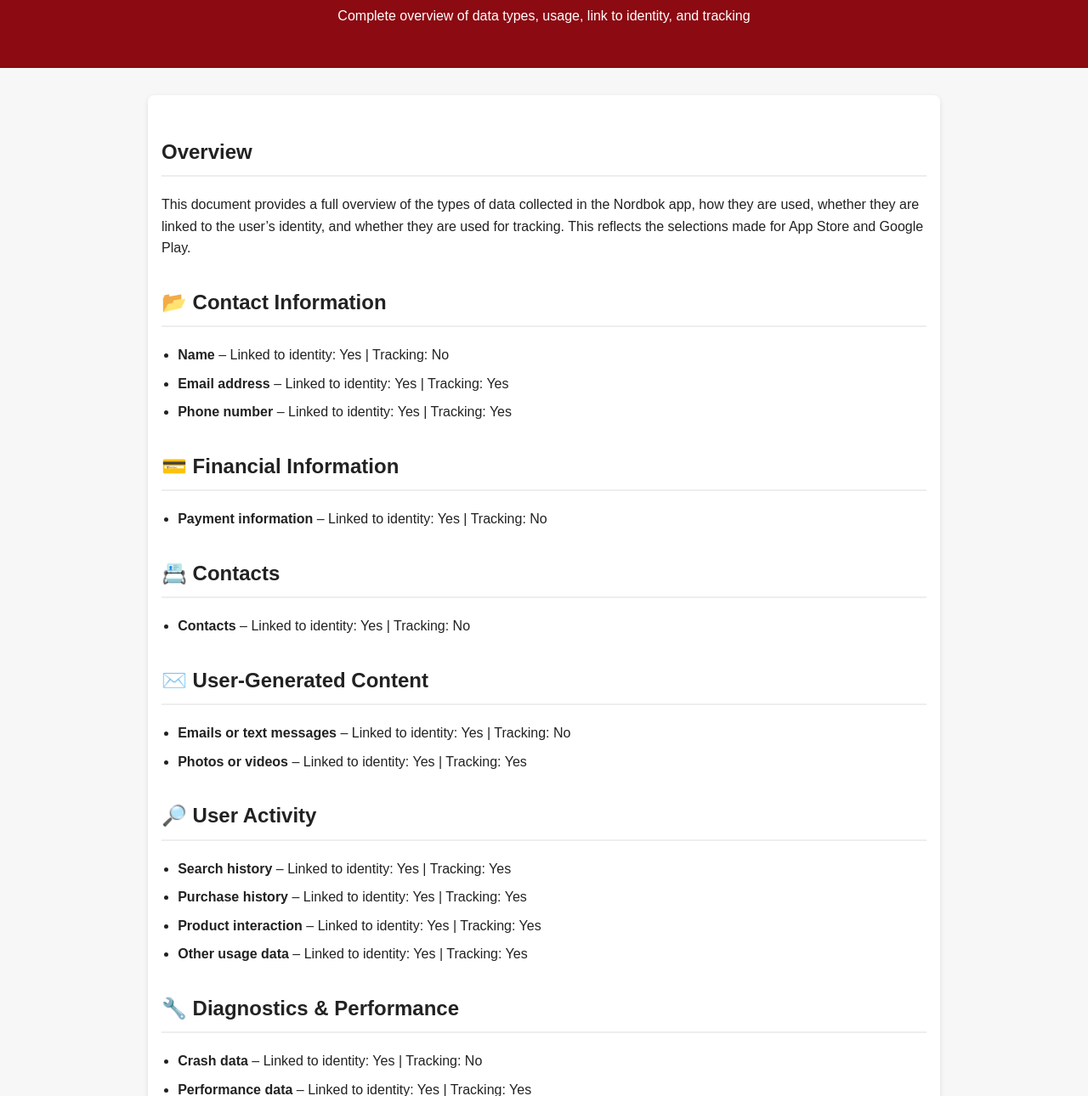
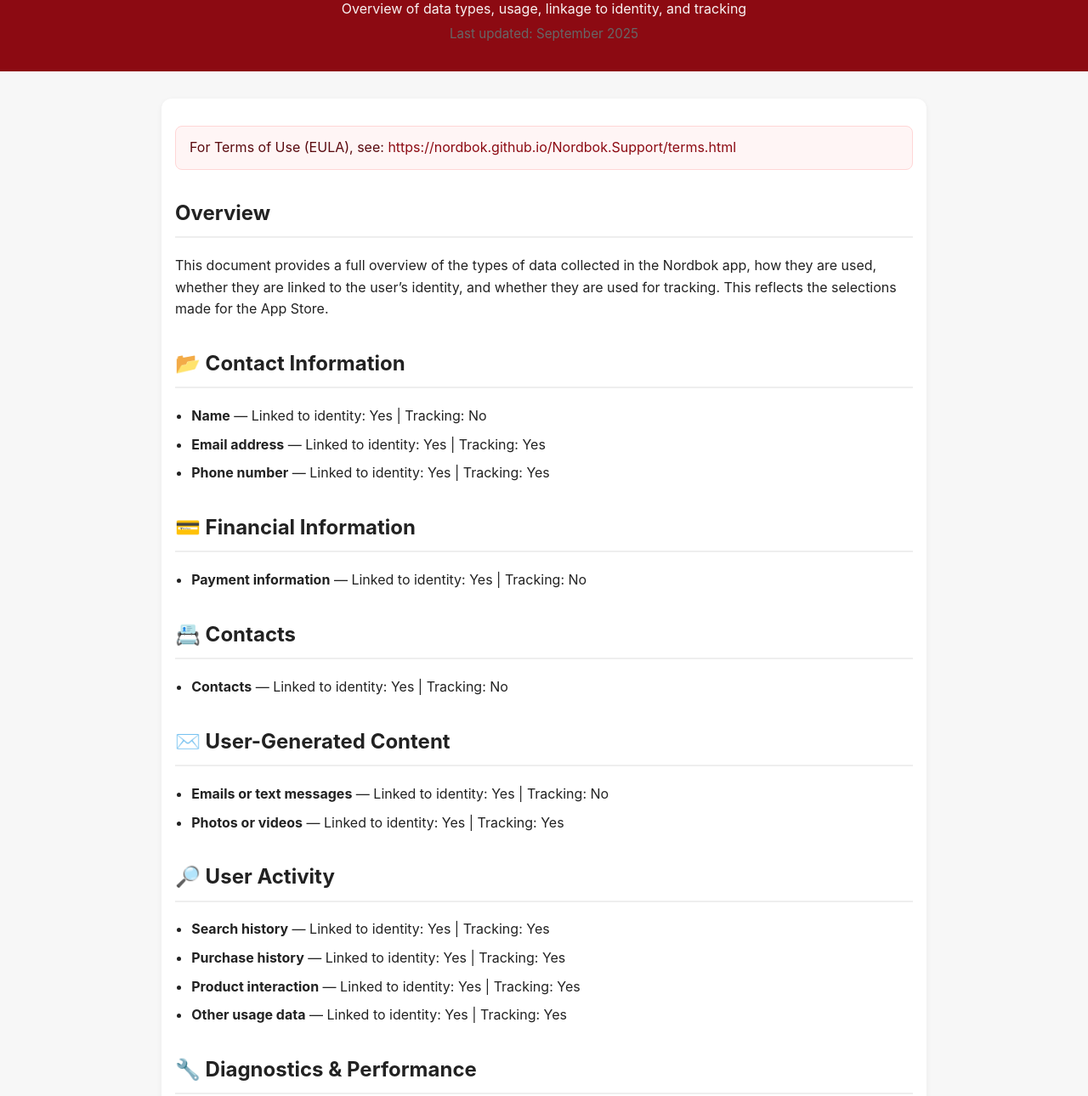
Before and after one commit to Nordbok/Nordbok.Support, a plain HTML site: page privacy.html in a window 1280 px wide. Shown: the part 93-1383 px from the top of the page at 85% size. Drawn offline with Linux system fonts and the light colour scheme.

Commit message:
Update privacy.html

```diff
--- a/privacy.html
+++ b/privacy.html
@@ -2,126 +2,157 @@
 <html lang="en">
 <head>
   <meta charset="UTF-8">
-  <meta name="viewport" content="width=device-width, initial-scale=1.0">
+  <meta name="viewport" content="width=device-width, initial-scale=1">
   <title>Nordbok – Privacy Policy</title>
   <style>
+    :root {
+      --brand: #8c0a12;
+      --ink: #222;
+      --bg: #f7f7f7;
+      --card: #fff;
+      --muted: #666;
+      --rule: #eee;
+    }
+    * { box-sizing: border-box; }
     body {
-      font-family: Arial, sans-serif;
-      background-color: #f7f7f7;
-      color: #222;
+      font-family: -apple-system, BlinkMacSystemFont, "Segoe UI", Roboto, Arial, sans-serif;
+      background-color: var(--bg);
+      color: var(--ink);
       margin: 0;
-      padding: 0;
       line-height: 1.6;
     }
     header {
-      background-color: #8c0a12;
-      color: white;
+      background-color: var(--brand);
+      color: #fff;
       padding: 2rem 1rem;
       text-align: center;
     }
-    header h1 {
-      margin: 0;
-      font-size: 2rem;
-    }
+    header h1 { margin: 0; font-size: 2rem; }
+    header p  { margin: .5rem 0 0; opacity: .95; }
     main {
       max-width: 900px;
       margin: 2rem auto;
       padding: 1rem;
-      background: white;
-      border-radius: 8px;
-      box-shadow: 0 2px 6px rgba(0,0,0,0.1);
+      background: var(--card);
+      border-radius: 12px;
+      box-shadow: 0 2px 6px rgba(0,0,0,.06);
     }
     h2 {
       margin-top: 2rem;
-      border-bottom: 2px solid #eee;
-      padding-bottom: 0.5rem;
+      padding-bottom: .5rem;
+      border-bottom: 2px solid var(--rule);
     }
-    ul {
-      padding-left: 1.2rem;
+    ul { padding-left: 1.2rem; }
+    li { margin-bottom: .5rem; }
+    a { color: var(--brand); text-decoration: none; }
+    a:hover { text-decoration: underline; }
+    .meta {
+      color: var(--muted);
+      font-size: .95rem;
+      margin-top: .25rem;
     }
-    li {
-      margin-bottom: 0.5rem;
+    .notice {
+      background: #fff5f5;
+      border: 1px solid #ffd6d6;
+      padding: .75rem 1rem;
+      border-radius: 8px;
+      margin-top: 1rem;
+      color: #5a0a0f;
     }
     footer {
       text-align: center;
       padding: 2rem 1rem;
-      background-color: #8c0a12;
+      background-color: var(--brand);
       color: white;
       margin-top: 3rem;
     }
+    footer a { color: #fff; text-decoration: underline; }
   </style>
 </head>
 <body>
   <header>
     <h1>📘 Nordbok – Privacy Policy & Data Collection</h1>
-    <p>Complete overview of data types, usage, link to identity, and tracking</p>
+    <p>Overview of data types, usage, linkage to identity, and tracking</p>
+    <div class="meta">Last updated: September 2025</div>
   </header>
 
   <main>
+    <div class="notice">
+      For Terms of Use (EULA), see:
+      <a href="https://nordbok.github.io/Nordbok.Support/terms.html">https://nordbok.github.io/Nordbok.Support/terms.html</a>
+    </div>
+
     <h2>Overview</h2>
     <p>
       This document provides a full overview of the types of data collected in the Nordbok app,
       how they are used, whether they are linked to the user’s identity, and whether they are used for tracking.
-      This reflects the selections made for App Store and Google Play.
+      This reflects the selections made for the App Store.
     </p>
 
     <h2>📂 Contact Information</h2>
     <ul>
-      <li><strong>Name</strong> – Linked to identity: Yes | Tracking: No</li>
-      <li><strong>Email address</strong> – Linked to identity: Yes | Tracking: Yes</li>
-      <li><strong>Phone number</strong> – Linked to identity: Yes | Tracking: Yes</li>
+      <li><strong>Name</strong> — Linked to identity: Yes | Tracking: No</li>
+      <li><strong>Email address</strong> — Linked to identity: Yes | Tracking: Yes</li>
+      <li><strong>Phone number</strong> — Linked to identity: Yes | Tracking: Yes</li>
     </ul>
 
     <h2>💳 Financial Information</h2>
     <ul>
-      <li><strong>Payment information</strong> – Linked to identity: Yes | Tracking: No</li>
+      <li><strong>Payment information</strong> — Linked to identity: Yes | Tracking: No</li>
     </ul>
 
     <h2>📇 Contacts</h2>
     <ul>
-      <li><strong>Contacts</strong> – Linked to identity: Yes | Tracking: No</li>
+      <li><strong>Contacts</strong> — Linked to identity: Yes | Tracking: No</li>
     </ul>
 
     <h2>✉️ User-Generated Content</h2>
     <ul>
-      <li><strong>Emails or text messages</strong> – Linked to identity: Yes | Tracking: No</li>
-      <li><strong>Photos or videos</strong> – Linked to identity: Yes | Tracking: Yes</li>
+      <li><strong>Emails or text messages</strong> — Linked to identity: Yes | Tracking: No</li>
+      <li><strong>Photos or videos</strong> — Linked to identity: Yes | Tracking: Yes</li>
     </ul>
 
     <h2>🔎 User Activity</h2>
     <ul>
-      <li><strong>Search history</strong> – Linked to identity: Yes | Tracking: Yes</li>
-      <li><strong>Purchase history</strong> – Linked to identity: Yes | Tracking: Yes</li>
-      <li><strong>Product interaction</strong> – Linked to identity: Yes | Tracking: Yes</li>
-      <li><strong>Other usage data</strong> – Linked to identity: Yes | Tracking: Yes</li>
+      <li><strong>Search history</strong> — Linked to identity: Yes | Tracking: Yes</li>
+      <li><strong>Purchase history</strong> — Linked to identity: Yes | Tracking: Yes</li>
+      <li><strong>Product interaction</strong> — Linked to identity: Yes | Tracking: Yes</li>
+      <li><strong>Other usage data</strong> — Linked to identity: Yes | Tracking: Yes</li>
     </ul>
 
     <h2>🔧 Diagnostics & Performance</h2>
     <ul>
-      <li><strong>Crash data</strong> – Linked to identity: Yes | Tracking: No</li>
-      <li><strong>Performance data</strong> – Linked to identity: Yes | Tracking: Yes</li>
+      <li><strong>Crash data</strong> — Linked to identity: Yes | Tracking: No</li>
+      <li><strong>Performance data</strong> — Linked to identity: Yes | Tracking: Yes</li>
     </ul>
 
     <h2>🆔 Identifiers</h2>
     <ul>
-      <li><strong>User ID</strong> – Linked to identity: Yes | Tracking: Yes</li>
-      <li><strong>Device ID</strong> – Linked to identity: Yes | Tracking: Yes</li>
+      <li><strong>User ID</strong> — Linked to identity: Yes | Tracking: Yes</li>
+      <li><strong>Device ID</strong> — Linked to identity: Yes | Tracking: Yes</li>
     </ul>
 
     <h2>📁 Other Data</h2>
     <ul>
-      <li><strong>Other data types</strong> – Linked to identity: Yes | Tracking: Yes</li>
+      <li><strong>Other data types</strong> — Linked to identity: Yes | Tracking: Yes</li>
     </ul>
 
-    <h2>✅ Summary</h2>
+    <h2>App Tracking Transparency (ATT)</h2>
     <p>
-      Nordbok collects only the data necessary to provide app functionality, analytics, personalization, and marketing.
-      Certain data types are used for tracking via third-party SDKs, in line with App Store and Google Play guidelines.
+      If the app engages in tracking as defined by Apple, Nordbok will request your permission via the
+      AppTrackingTransparency prompt. You can change your choice at any time in iOS Settings.
+    </p>
+
+    <h2>Contact</h2>
+    <p>
+      For privacy questions or requests, contact:
+      <a href="mailto:nordbok@outlook.com">nordbok@outlook.com</a>
     </p>
   </main>
 
   <footer>
-    <p>© 2025 Nordbok | Contact: <a href="mailto:nordbok@outlook.com" style="color:white;">nordbok@outlook.com</a></p>
+    <p>© 2025 Nordbok &nbsp;|&nbsp; Contact: <a href="mailto:nordbok@outlook.com">nordbok@outlook.com</a> &nbsp;|&nbsp;
+      Terms: <a href="https://nordbok.github.io/Nordbok.Support/terms.html">/terms.html</a></p>
   </footer>
 </body>
 </html>
```
